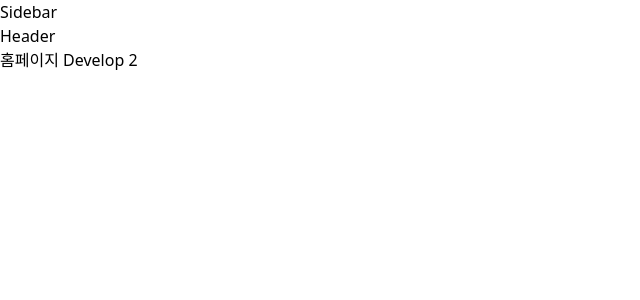
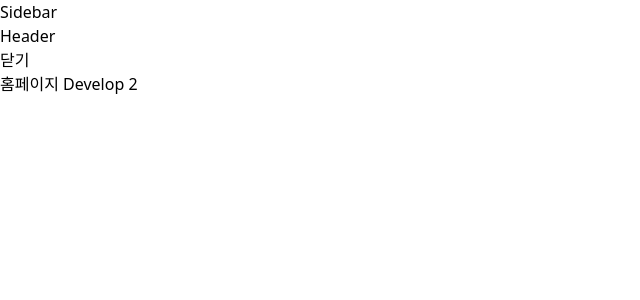
Before and after one commit to thatline99/localup-frontend, a Next.js app: page / in a window 1280 px wide. Shown: the top 300 px of the page, without its empty margins (0-640 px from the left). Built offline with nearby package versions, Linux system fonts and the light colour scheme.

Commit message:
Add toggleable sidebar

```diff
--- a/src/components/layouts/SidebarLayout.tsx
+++ b/src/components/layouts/SidebarLayout.tsx
@@ -1,4 +1,5 @@
-import { ReactNode } from "react";
+"use client";
+import { ReactNode, useState } from "react";
 
 interface SidebarLayoutProps {
   sidebar: ReactNode;
@@ -11,11 +12,22 @@ export default function SidebarLayout({
   header,
   children,
 }: SidebarLayoutProps) {
+  const [open, setOpen] = useState(true);
+
   return (
     <div className="flex min-h-screen">
-      <aside className="w-64 border-r bg-background p-4">{sidebar}</aside>
+      {open && <aside className="w-64 border-r bg-background p-4">{sidebar}</aside>}
       <div className="flex flex-1 flex-col">
-        {header && <header className="border-b p-4">{header}</header>}
+        <header className="flex items-center gap-2 border-b p-4">
+          {header}
+          <button
+            type="button"
+            className="rounded border px-2 py-1"
+            onClick={() => setOpen((prev) => !prev)}
+          >
+            {open ? "닫기" : "열기"}
+          </button>
+        </header>
         <main className="flex-1 p-4">{children}</main>
       </div>
     </div>
```
